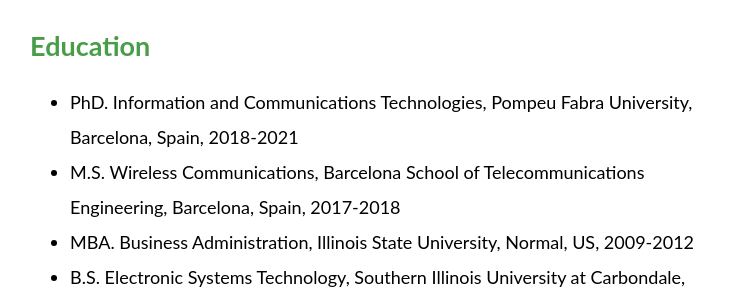
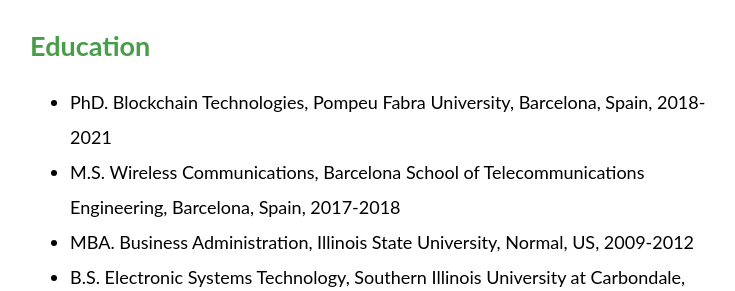
Before and after one commit to stevenplatt/telecomsteve-flask, a Flask app: page / in a window 1280 px wide. Shown: the part 799-1090 px from the top of the page, without its empty margins (395-1130 px from the left). Run offline with Flask 2, Linux system fonts and the light colour scheme.

Commit message:
Update index.html

```diff
--- a/telecomsteve/templates/index.html
+++ b/telecomsteve/templates/index.html
@@ -19,7 +19,7 @@
             <div class="main-content">
                 <h2 class="resume_accent">Education</h2>
                 <ul>
-                  <li>PhD. Information and Communications Technologies, Pompeu Fabra University, Barcelona, Spain, 2018-2021</li>
+                  <li>PhD. Blockchain Technologies, Pompeu Fabra University, Barcelona, Spain, 2018-2021</li>
                   <li>M.S. Wireless Communications, Barcelona School of Telecommunications Engineering, Barcelona, Spain, 2017-2018</li>
                   <li>MBA. Business Administration, Illinois State University, Normal, US, 2009-2012</li>
                   <li>B.S. Electronic Systems Technology, Southern Illinois University at Carbondale, Carbondale, US, 2004-2007</li>
```
